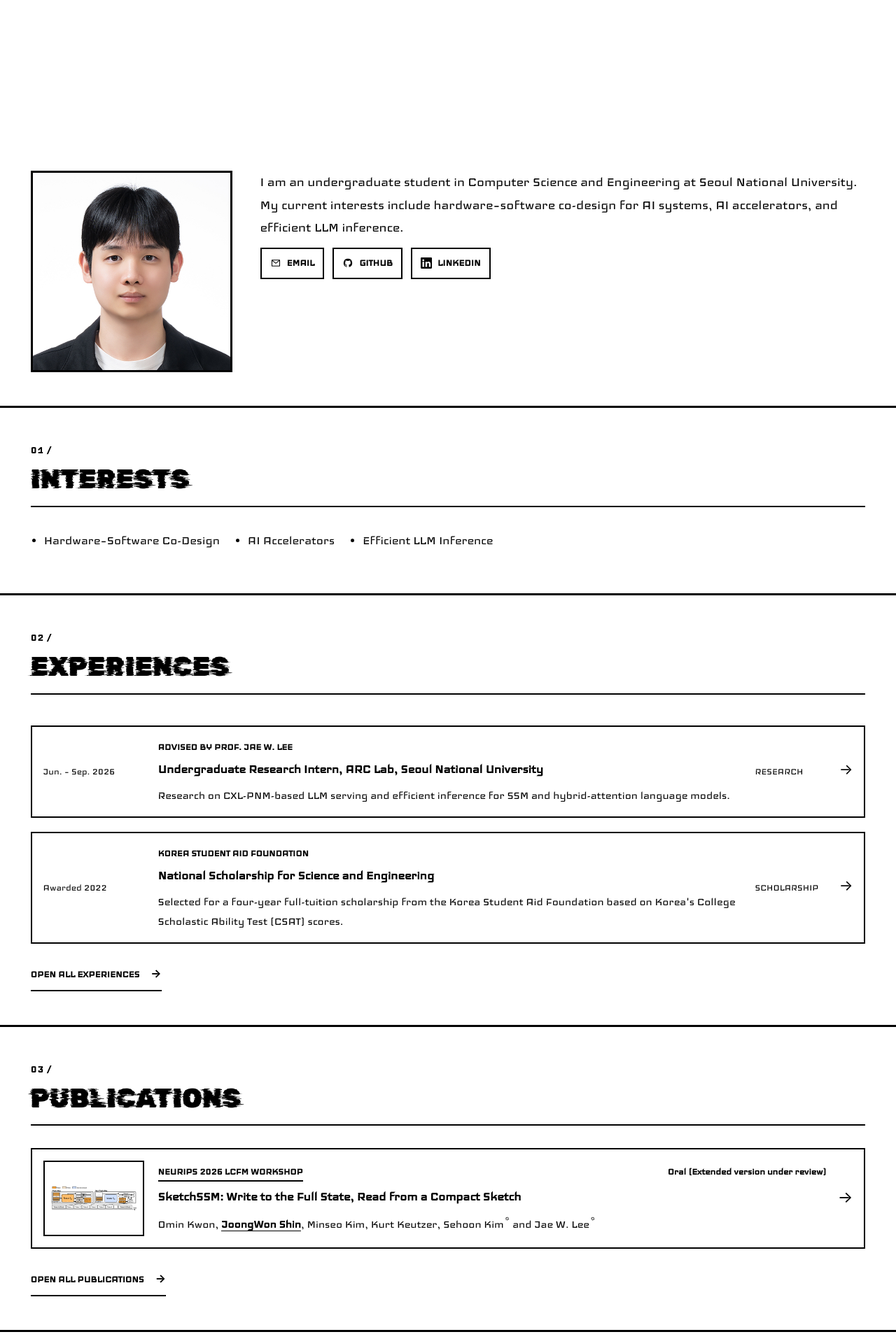
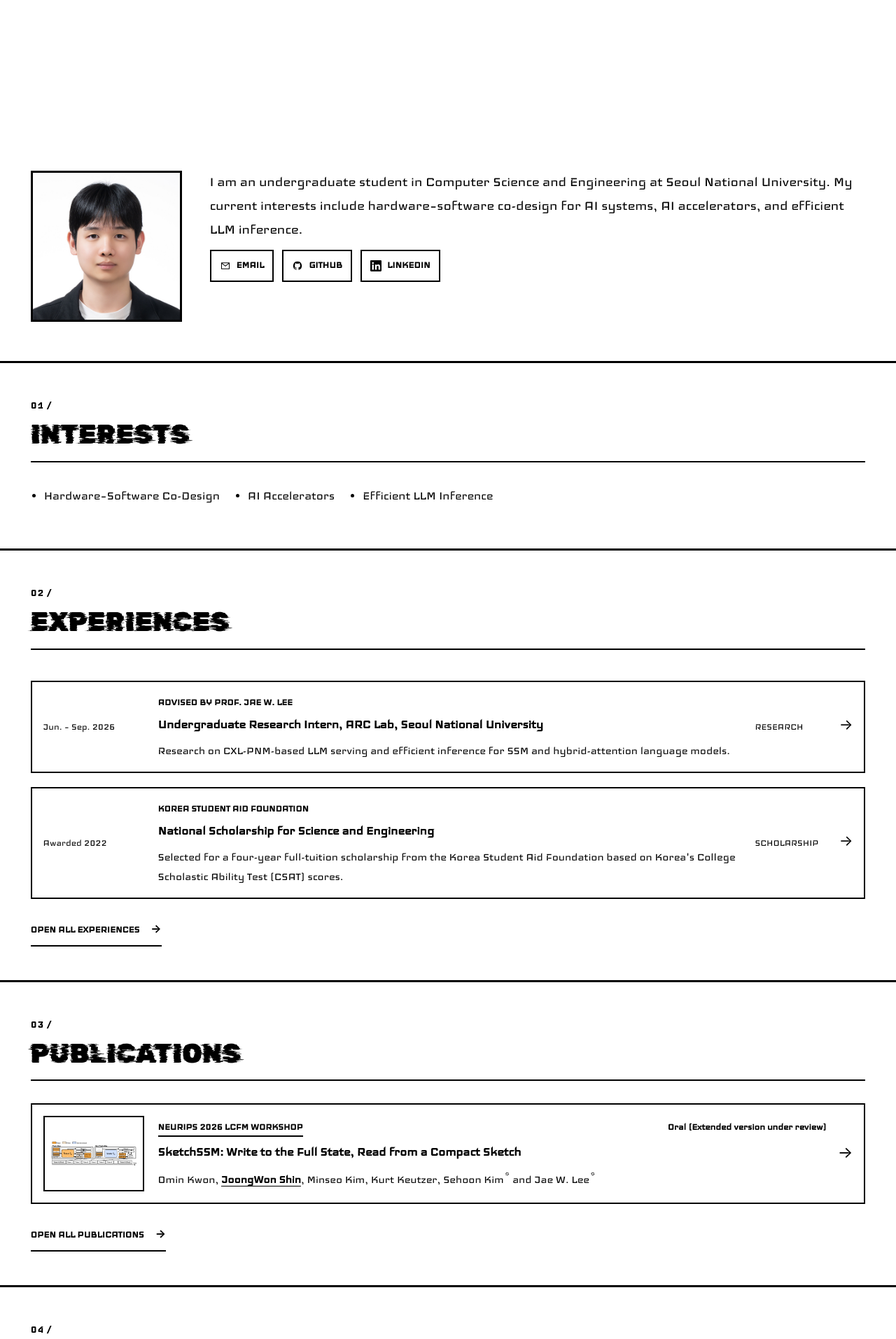
Before and after one commit to joongwon0204/joongwon0204.github.io, a Jekyll site: the page built from _pages/home.md, in a window 1280 px wide. Shown: the part 713-2627 px from the top of the page at 70% size. Built offline with Jekyll 4.4.1, drawn with Linux system fonts in a browser that asks for light colours; some web fonts are replaced.

Commit message:
Reduce square portrait to the previous photo height

```diff
--- a/assets/css/signal.scss
+++ b/assets/css/signal.scss
@@ -330,7 +330,7 @@ body.signal-site {
 .signal-hero__body {
   display: grid;
   align-items: start;
-  grid-template-columns: clamp(13rem, 25vw, 18rem) minmax(0, 1fr);
+  grid-template-columns: clamp(9.75rem, 18.75vw, 13.5rem) minmax(0, 1fr);
   gap: 2.5rem;
   min-height: 14rem;
 }
@@ -1442,7 +1442,7 @@ body.signal-site {
   }
 
   .signal-hero__portrait {
-    width: min(100%, 16rem);
+    width: min(75%, 12rem);
     justify-self: center;
   }
 
```
